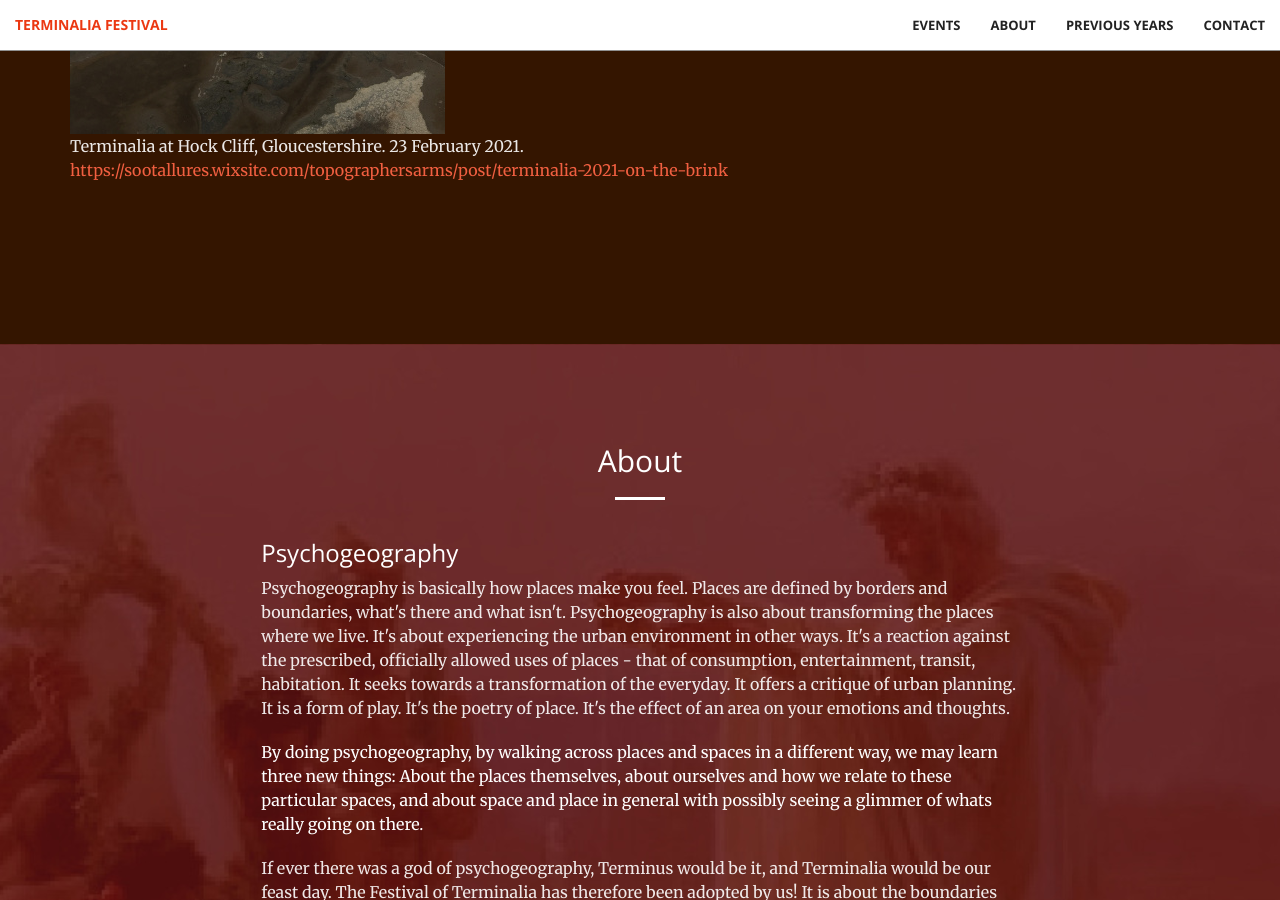
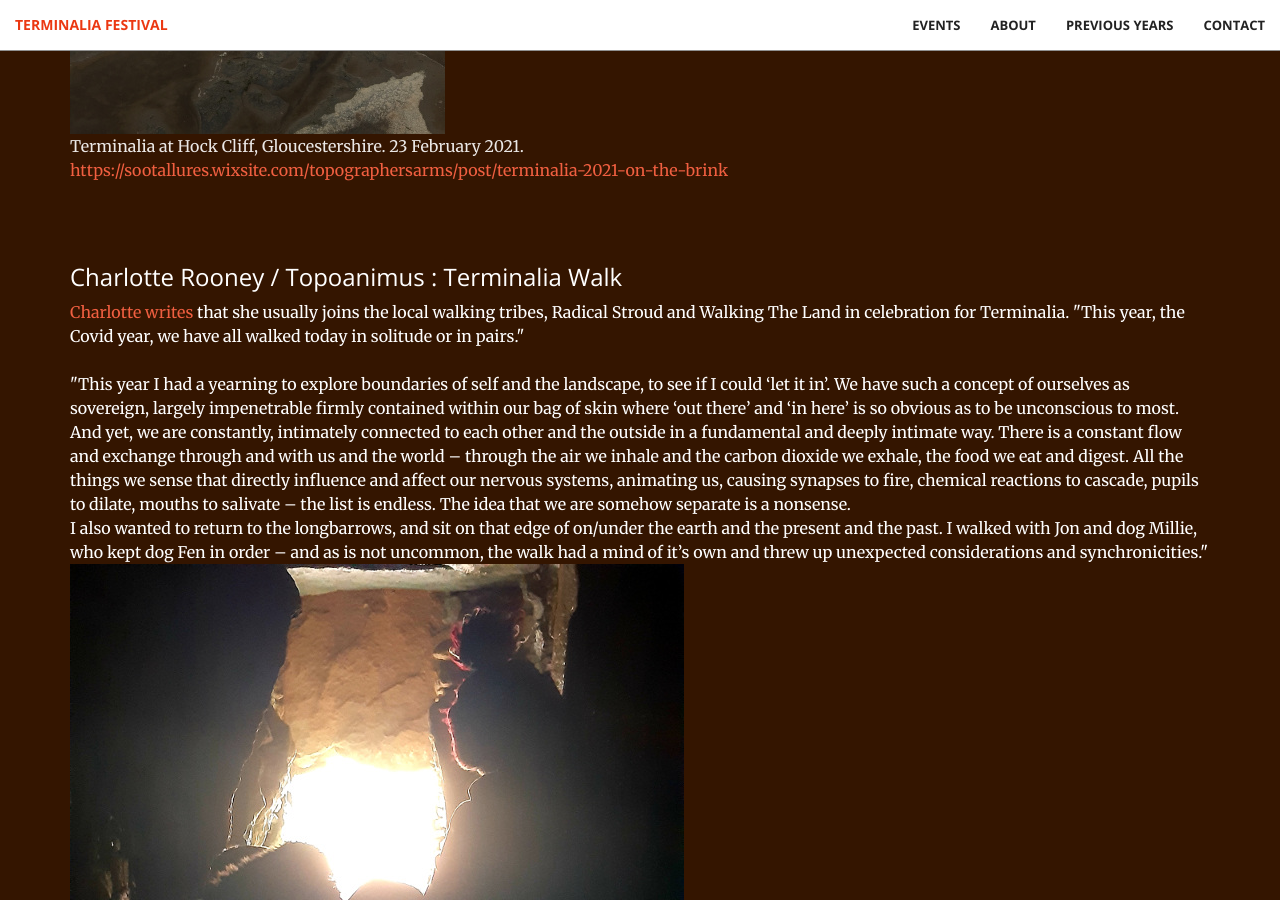
Before and after one commit to timwaters/terminalia, a Jekyll site: the page built from index.html, in a window 1280 px wide and 900 px high, scrolled down 8160 px. Built offline with Jekyll 4.4.1, drawn with Linux system fonts in a browser that asks for light colours; some of the changed text lies outside the part shown.

Commit message:
add topoanimus event for 2021

```diff
--- a/_includes/events.html
+++ b/_includes/events.html
@@ -158,6 +158,33 @@
       </div>
 
 
+      <div class="col-lg-12 col-lg-offset-0 text-left event">
+
+        <h3> Charlotte Rooney / Topoanimus : Terminalia Walk</h3>
+
+
+        <p class="text">
+          <a href="https://topoanimus.co.uk/2021/02/23/terminalia-2021/">Charlotte writes</a> that she usually joins the local walking tribes, Radical Stroud and Walking The Land in celebration for Terminalia. "This year, the Covid year, we have all walked today in solitude or in pairs." <br /> <br />
+          "This year I had a yearning to explore boundaries of self and the landscape, to see if I could ‘let it in’. We have such a concept of ourselves as sovereign, largely impenetrable firmly contained within our bag of skin where ‘out there’ and ‘in here’ is so obvious as to be unconscious to most. And yet, we are constantly, intimately connected to each other and the outside in a fundamental and deeply intimate way. There is a constant flow and exchange through and with us and the world – through the air we inhale and the carbon dioxide we exhale, the food we eat and digest. All the things we sense that directly influence and affect our nervous systems, animating us, causing synapses to fire, chemical reactions to cascade, pupils to dilate, mouths to salivate – the list is endless.  The idea that we are somehow separate is a nonsense.
+          <br />
+          I also wanted to return to the longbarrows, and sit on that edge of on/under the earth and the present and the past.  I walked with Jon and dog Millie, who kept dog Fen in order – and as is not uncommon, the walk had a mind of it’s own and threw up unexpected considerations and synchronicities." <br />
+          <img src="img/past/2021/20210223_215529.jpg" />
+        </p>
+        <p>
+          "We started on Coaley Peak, and the walk from Nymphsfield Longbarrow to Hetty Peglars Tump was in itself a small study in boundaries, criss-crossing the road, and jumping walls into fields and following desire paths along hedgerow to avoid it. We spent time lying in the body-shaped hollows atop the tump, sheltered somewhat from the wind."....
+        </p>
+        <p>
+          Once at home, it is time to carry out my personal Terminalia ritual. Three years ago on my first Terminalia walk, I consecrated my own Terminus stone. As close as I could get to the original Roman ritual, I libated it with local honey, wine, ashes from our hearth and in lieu of a sacrificial ram, I buried the jawbone of a lamb which I’d found on that day’s walk underneath it.  Since then, I have reconsecrated it each year on the 23 February. I also take water from our spring and bless the boundaries of our land (ie garden), with a prayer to Terminus based on permeable boundaries:
+          <br />  <br />
+          <blockquote>that all good be allowed to pass in, and all bad be kept out</blockquote>
+          <br />
+          <img src="img/past/2021/20210223_215735.jpg" />
+        </p>
+        <p class="text-faded">
+          For the full write up please visit <a href="https://topoanimus.co.uk/2021/02/23/terminalia-2021/">Charlotte Rooney's blog at https://topoanimus.co.uk</a>
+        </p>
+      </div>
+
 
 
 
```
Also changed, not shown: img/past/2021/20210223_215529.jpg (added), img/past/2021/20210223_215735.jpg (added).
